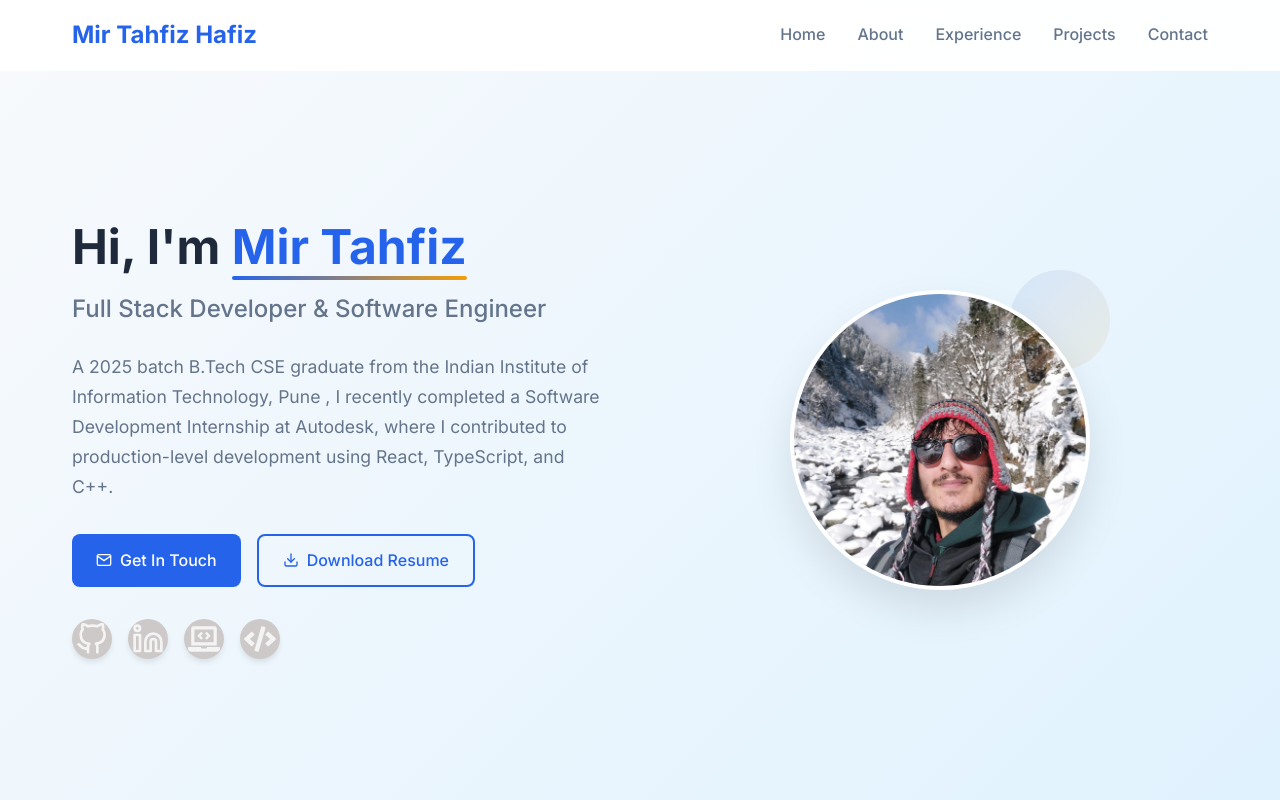
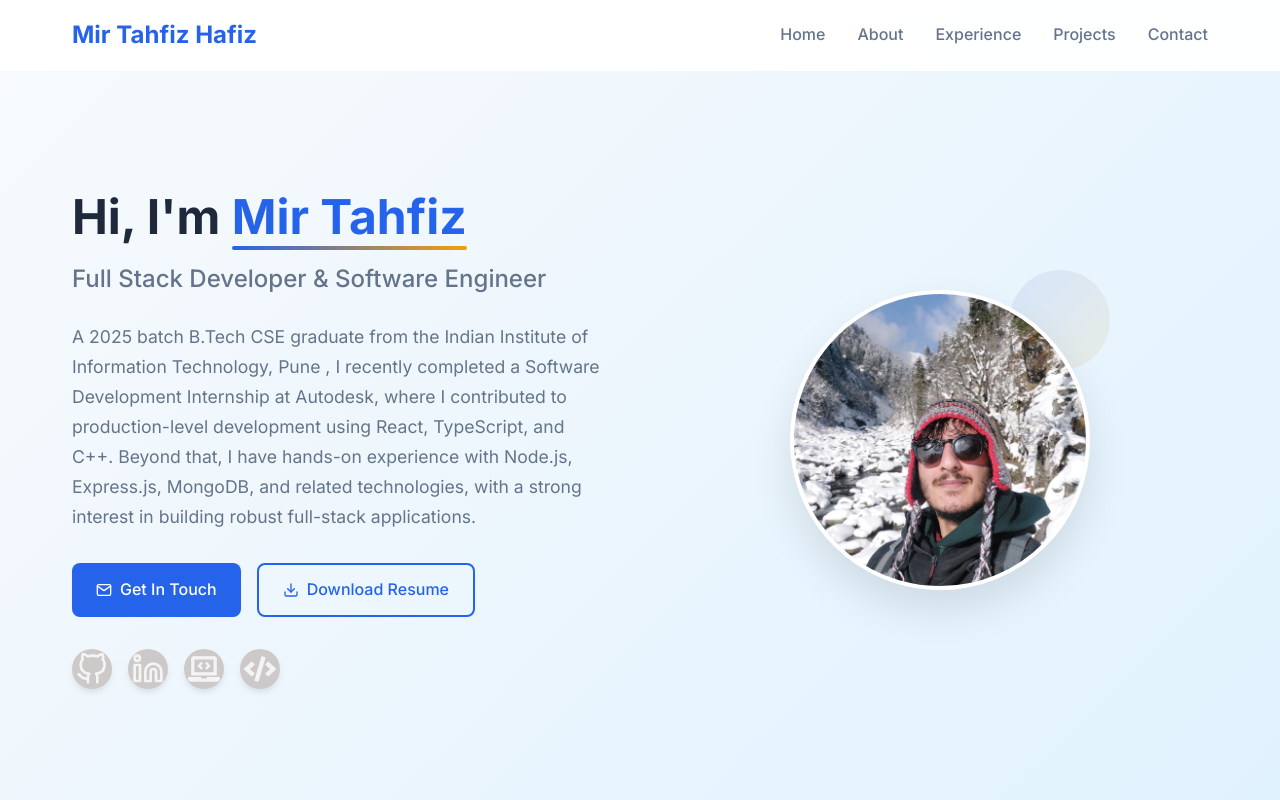
Before and after one commit to tahfizmir/portfolio-website, a React (Vite) app: page / in a window 1280 px wide. Shown: the top 800 px of the page. Built offline with nearby package versions, Linux system fonts and the light colour scheme.

Commit message:
some additional pushes

```diff
--- a/src/components/Footer.tsx
+++ b/src/components/Footer.tsx
@@ -38,6 +38,7 @@ const Footer: React.FC = () => {
                   rel="noopener noreferrer"
                   className="social-link"
                   aria-label="GitHub"
+                  title='GitHub'
                 >
                   <FiGithub />
                 </a>
@@ -47,6 +48,7 @@ const Footer: React.FC = () => {
                   rel="noopener noreferrer"
                   className="social-link"
                   aria-label="LinkedIn"
+                  title='LinkedIn'
                 >
                   <FiLinkedin />
                 </a>
@@ -54,6 +56,7 @@ const Footer: React.FC = () => {
                   href="mailto:tahfeezmir27@gmail.com"
                   className="social-link"
                   aria-label="Email"
+                  title='Email'
                 >
                   <FiMail />
                 </a>
--- a/src/components/Hero.tsx
+++ b/src/components/Hero.tsx
@@ -16,7 +16,7 @@ const Hero: React.FC = () => {
               Full Stack Developer & Software Engineer
             </h2>
             <p className="hero-description fade-in">
-              A 2025 batch B.Tech CSE graduate from the Indian Institute of Information Technology, Pune , I recently completed a Software Development Internship at Autodesk, where I contributed to production-level development using React, TypeScript, and C++.
+              A 2025 batch B.Tech CSE graduate from the Indian Institute of Information Technology, Pune , I recently completed a Software Development Internship at Autodesk, where I contributed to production-level development using React, TypeScript, and C++. Beyond that, I have hands-on experience with Node.js, Express.js, MongoDB, and related technologies, with a strong interest in building robust full-stack applications.
             </p>
 
             <div className="hero-actions fade-in">
```
